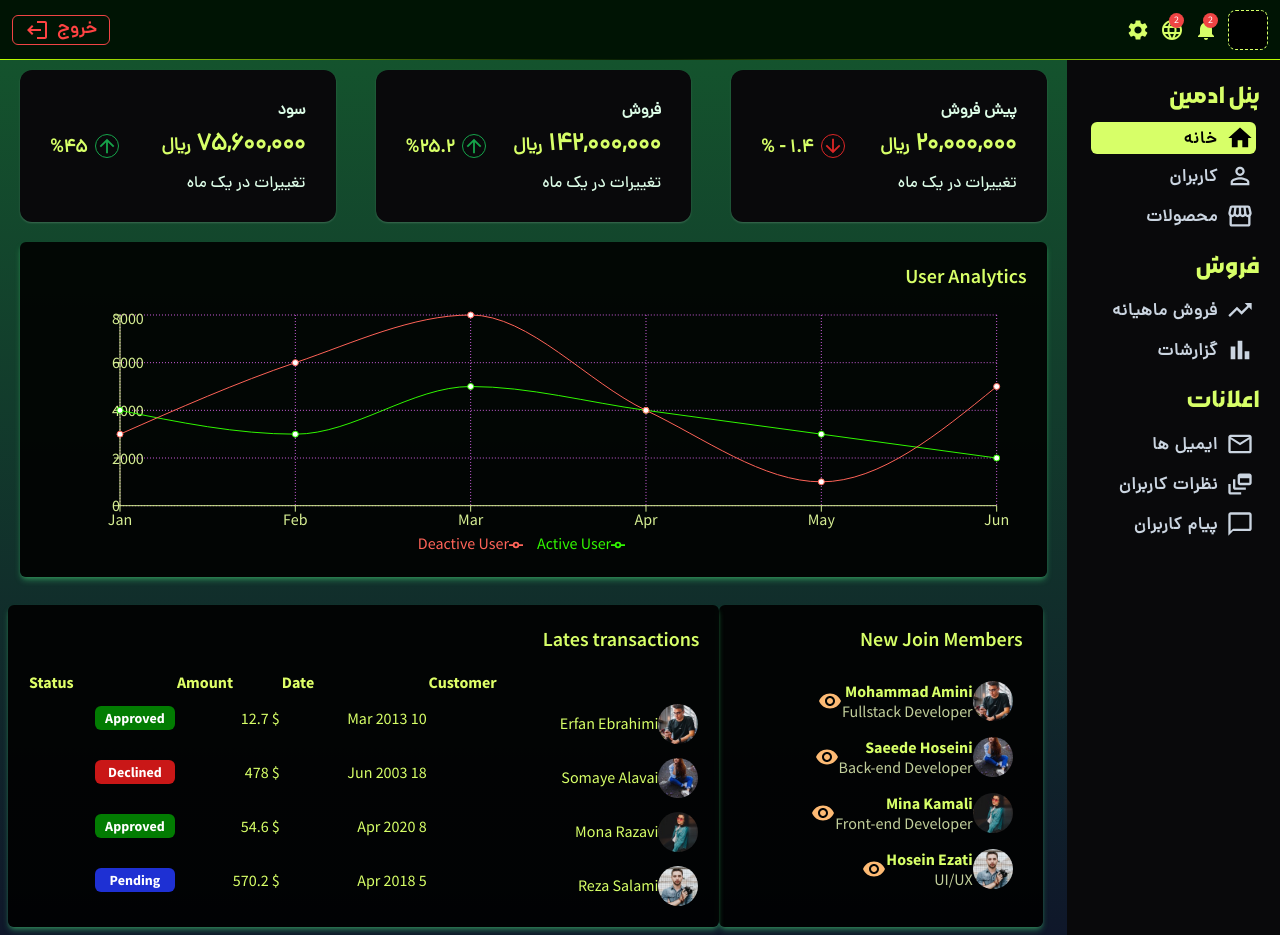
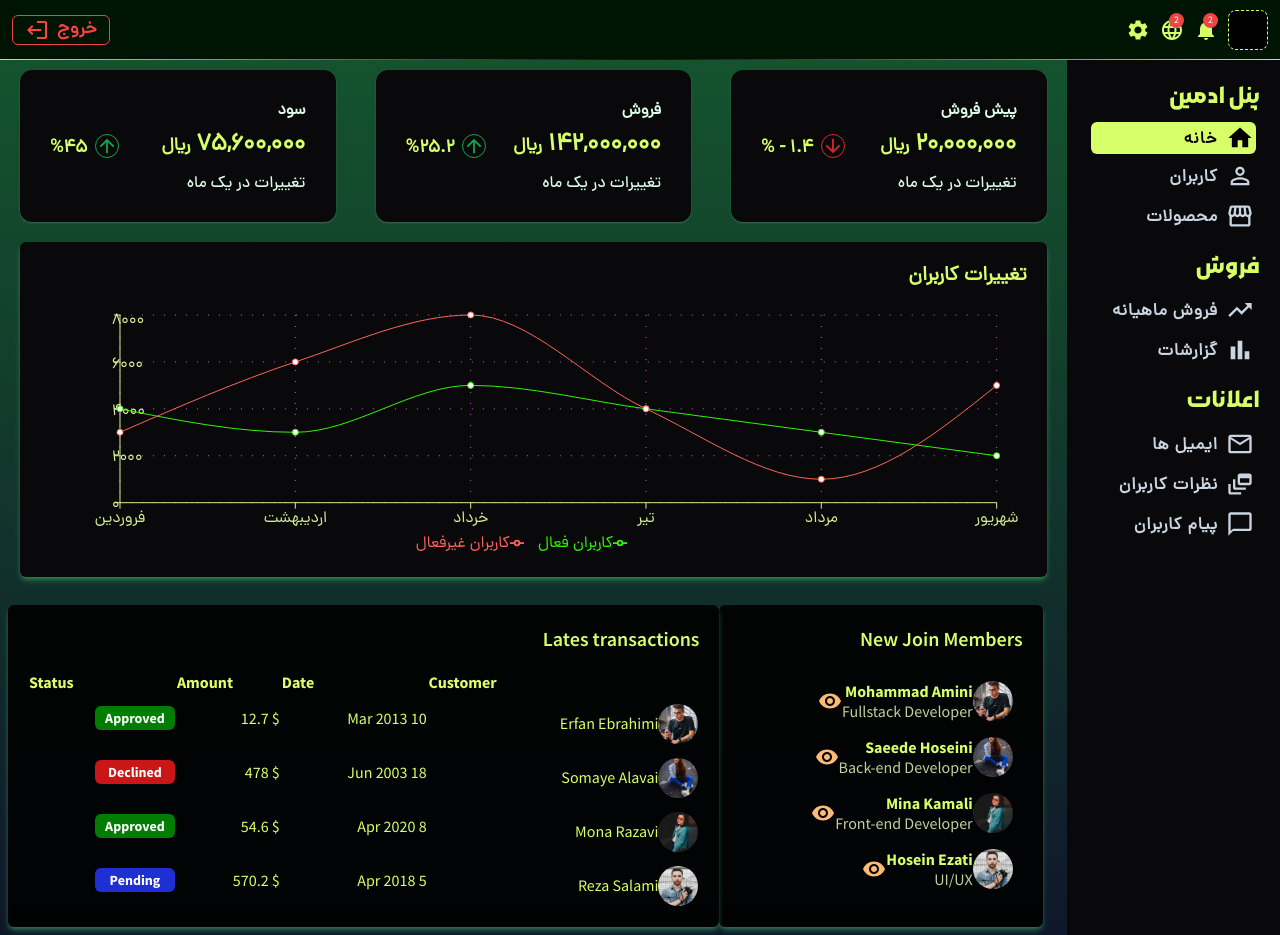
Before and after one commit to Erfan-Ebrahimi/panel-er, a React (Vite) app: page / in a window 1280 px wide. Built offline with nearby package versions, Linux system fonts and the light colour scheme.

Commit message:
update Chart.jsx

```diff
--- a/src/components/chart/Chart.jsx
+++ b/src/components/chart/Chart.jsx
@@ -6,12 +6,12 @@ import { LineChart, Line, XAxis, YAxis, CartesianGrid, Tooltip, Legend, Responsi
 const Chart = ({title,grid,data,dataKey1,dataKey2}) => {
 
   return (
-    <div className='m-5 p-5 shadow-md shadow-green-400/40 bg-black/90 rounded-md'>
-        <h3 className='mb-5 font-semibold text-xl text-[#d7ff68]'>{title}</h3>
+    <div className='m-5 p-5 shadow-md shadow-green-400/40 bg-zinc-950 rounded-md'>
+        <h3 className='mb-5 font-semibold text-xl font-Dana text-[#d7ff68]'>{title}</h3>
         <ResponsiveContainer width="100%" aspect={4 / 1 }>
           <LineChart width={500} height={300} data={data} margin={{ top: 5, right: 30, left: 20, bottom: 5}}>
 
-            {grid && <CartesianGrid strokeDasharray="1 2"  stroke="#d6ee"/>}
+            {grid && <CartesianGrid strokeDasharray="1 10"  stroke="#d6ee"/>}
             <XAxis dataKey="name" stroke='#d6ee93 ' />
             <YAxis  stroke='#d6ee93 '/>
             <Tooltip />
--- a/src/dummyData.js
+++ b/src/dummyData.js
@@ -1,33 +1,33 @@
   export const userData = [
     {
-      name: "Jan",
-      "Active User": 4000,
-      "Deactive User":3000,
+      name: "فروردین",
+      "کاربران فعال": 4000,
+      "کاربران غیرفعال":3000,
     },
     {
-      name: "Feb",
-      "Active User": 3000,
-      "Deactive User":6000,
+      name: "اردیبهشت",
+      "کاربران فعال": 3000,
+      "کاربران غیرفعال":6000,
     },
     {
-      name: "Mar",
-      "Active User": 5000,
-      "Deactive User":8000,
+      name: "خرداد",
+      "کاربران فعال": 5000,
+      "کاربران غیرفعال":8000,
     },
     {
-      name: "Apr",
-      "Active User": 4000,
-      "Deactive User":4000,
+      name: "تیر",
+      "کاربران فعال": 4000,
+      "کاربران غیرفعال":4000,
     },
     {
-      name: "May",
-      "Active User": 3000,
-      "Deactive User":1000,
+      name: "مرداد",
+      "کاربران فعال": 3000,
+      "کاربران غیرفعال":1000,
     },
     {
-      name: "Jun",
-      "Active User": 2000,
-      "Deactive User":5000,
+      name: "شهریور",
+      "کاربران فعال": 2000,
+      "کاربران غیرفعال":5000,
     },
   ];
 
--- a/src/index.scss
+++ b/src/index.scss
@@ -90,6 +90,13 @@ ol, ul {
 .MuiTablePagination-displayedRows{
     color: #d7ff68;
 }
+.recharts-legend-item-text{
+    @apply font-Dana
+}
+tspan{
+    @apply font-Dana
+
+}
 .wlButton{
     &.Approved{
         background-color: rgb(2, 124, 2);
--- a/src/pages/home/Home.jsx
+++ b/src/pages/home/Home.jsx
@@ -10,7 +10,7 @@ const Home = () => {
   return (
     <div className='h-full w-full bg-gradient-to-b from-green-900 to-slate-900'>
       <FeaturedInfo />
-      <Chart data={userData} title="User Analytics" dataKey1="Active User" dataKey2="Deactive User" grid />
+      <Chart data={userData} title="تغییرات کاربران" dataKey1="کاربران فعال" dataKey2="کاربران غیرفعال" grid />
       <div className='flex flex-row mx-auto p-2 justify-between'>
         <WidgetSm />
         <WidgetLg />
```
